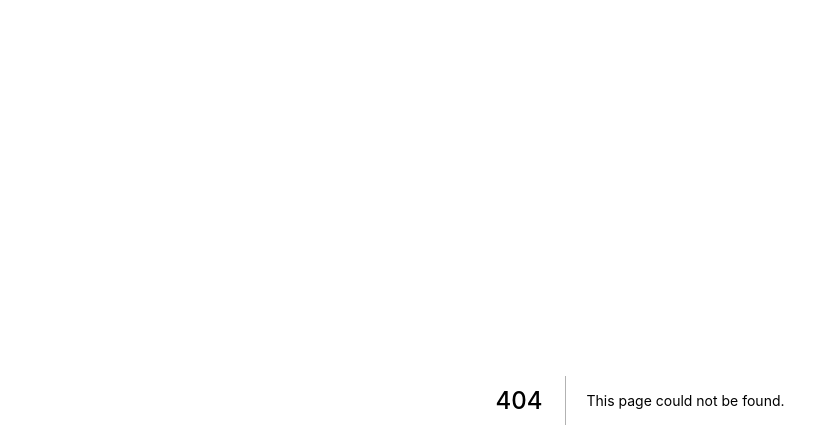
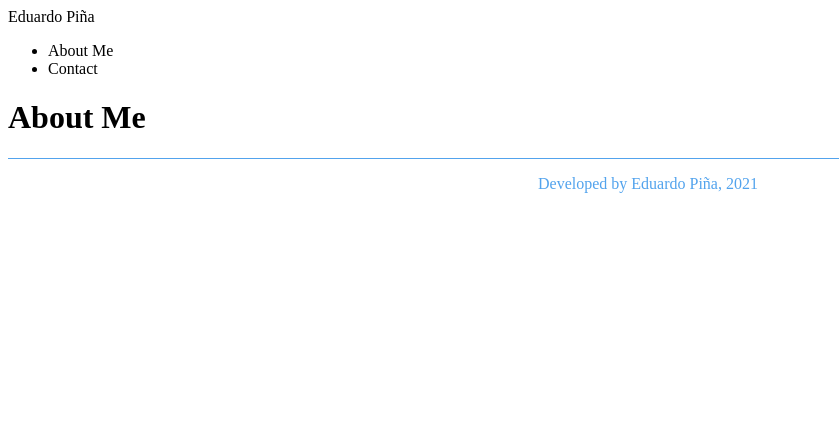
Before and after one commit to Edjopima/portfolio-next, a Next.js app: page /aboutme in a window 1280 px wide. Before the commit this address had no page. Shown: the top 448 px of the page, without its empty margins (0-839 px from the left). Built offline with nearby package versions, Linux system fonts and the light colour scheme.

Commit message:
:lipstick: Add pages components

```diff
--- /dev/null
+++ b/components/Footer/index.module.css
@@ -0,0 +1,6 @@
+.footer {
+  width: 100vw;
+  color: #52A3ED;
+  border-top: solid 1px #52A3ED;
+  text-align: center;
+}
--- /dev/null
+++ b/components/Footer/index.tsx
@@ -0,0 +1,15 @@
+import React from 'react';
+import styles from './index.module.css'
+import { useRouter } from 'next/router';
+
+const Footer: React.FC = () => {
+  const router = useRouter();
+  console.log(router.pathname);
+  return (
+    <div className={styles.footer}>
+      <p className="footer__text">Developed by Eduardo Piña, 2021</p>
+    </div>
+  );
+}
+
+export default Footer;
--- /dev/null
+++ b/components/Header/index.tsx
@@ -0,0 +1,15 @@
+import React from 'react';
+
+const Header = () => {
+  return (
+    <header>
+      <span className="header__title">Eduardo Piña</span>
+      <ul>
+        <li>About Me</li>
+        <li>Contact</li>
+      </ul>
+    </header>
+  );
+}
+
+export default Header;
--- /dev/null
+++ b/components/Layout/index.tsx
@@ -0,0 +1,15 @@
+import React from 'react';
+import Footer from '../Footer';
+import Header from '../Header';
+
+const Layout: React.FC = ({ children }) => {
+  return (
+    <>
+    <Header/>
+      <main>{children}</main>
+    <Footer/>
+    </>
+  );
+}
+
+export default Layout;
--- /dev/null
+++ b/pages/_app.tsx
@@ -0,0 +1,12 @@
+import { AppProps } from 'next/app'
+import Layout from '../components/Layout'
+
+const MyApp = ({ Component, pageProps }: AppProps) => {
+  return (
+    <Layout>
+      <Component {...pageProps} />
+    </Layout>
+  )
+}
+
+export default MyApp
--- /dev/null
+++ b/pages/aboutme/index.tsx
@@ -0,0 +1,9 @@
+import React from 'react';
+
+const AboutMe = () => {
+  return (
+    <h1>About Me</h1>
+  );
+}
+
+export default AboutMe;
```
Also changed, not shown: pages/contact/index.tsx (added, +9 -0 lines), pages/project/[id].tsx (added, +12 -0 lines), pages/projects/[type].tsx (added, +12 -0 lines).
